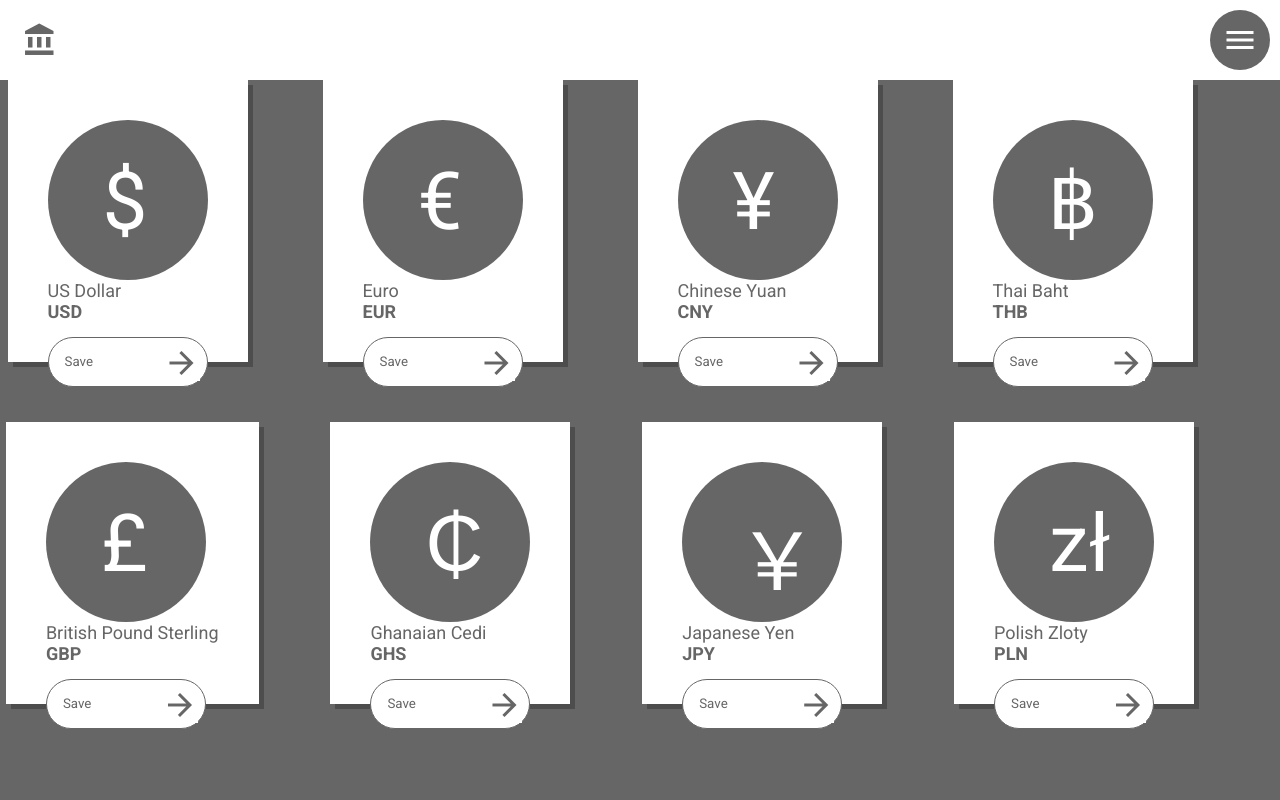
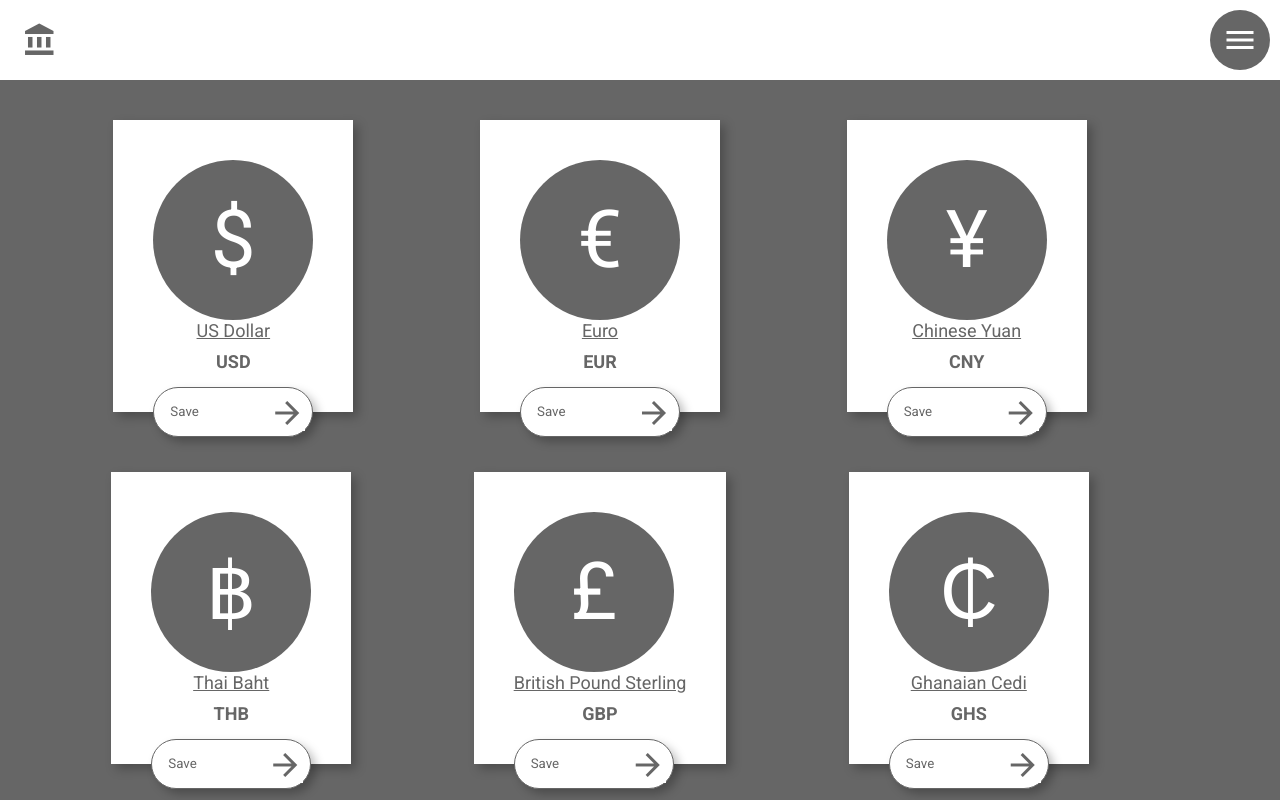
Before and after one commit to hbandi93/kepesito-vizsga, a plain HTML site: page index.html in a window 1280 px wide. Shown: the top 800 px of the page. Drawn offline with Linux system fonts and the light colour scheme.

Commit message:
Add final version

```diff
--- a/style.css
+++ b/style.css
@@ -109,7 +109,7 @@
   .container{
     top: 80px;
     max-width: 1200px;
-    left: 0;
+    right: auto;
     position: absolute;
     display: flex;
     flex-direction: row;
@@ -117,41 +117,50 @@
     justify-content: space-around;
     align-items: center;
     gap: 60px;
-    padding: auto;
+    padding-left: 80px;
+    padding-top: 40px;
+    padding-right: 80px;
   }
 
   .card{
     position: relative;
     padding: 40px;
     background-color: #fff;
-    box-shadow: 5px 5px rgba(0, 0, 0, 0.25);
+    box-shadow: 5px 5px 10px rgba(0, 0, 0, 0.25);
     display: flex;
     flex-direction: column;
   }
 
   .title{
+    display: flex;
     font-size: 18px;
     font-weight: 400;
     background-color: #fff;
     color: #666;
+    justify-content: center;
+    text-decoration: underline;
   }
 
   .money{
+    display: flex;
     font-size: 18px;
     font-weight: 700;
     background-color: #fff;
     color: #666;
+    justify-content: center;
+    padding-top: 10px;
   }
 
   .sub{
+    display: flex;
     width: 160px;
     height: 160px;
     font-size: 80px;
     font-weight: 400;
     color: #fff;
     border-radius: 50%;
-    padding-left:55px;
-    padding-top: 35px;
+    justify-content: center;
+    align-items: center;
   }
 
   .card button{
@@ -162,6 +171,7 @@
     background-color: #fff;
     border: 1px solid #666;
     border-radius: 30px;
+    box-shadow: 5px 5px 10px rgba(0, 0, 0, 0.25);
   }
 
   .card button p{
```
